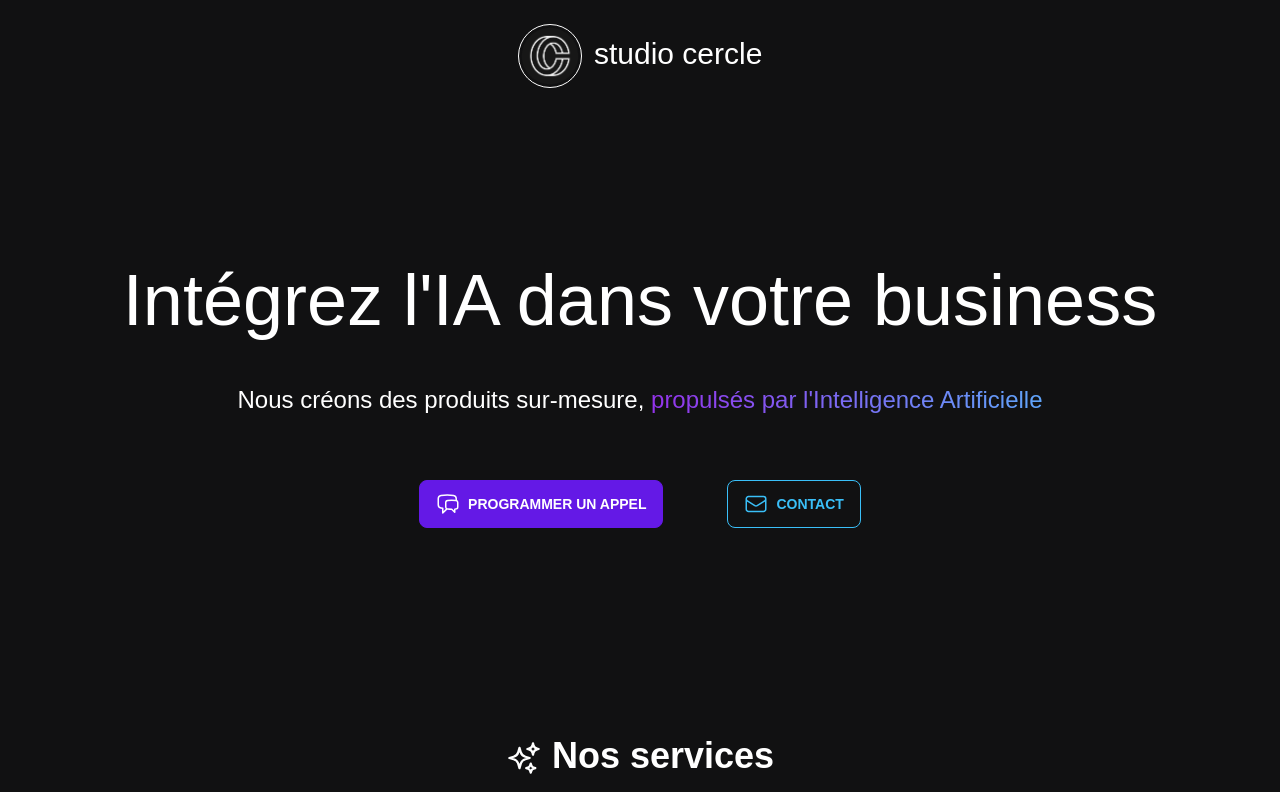
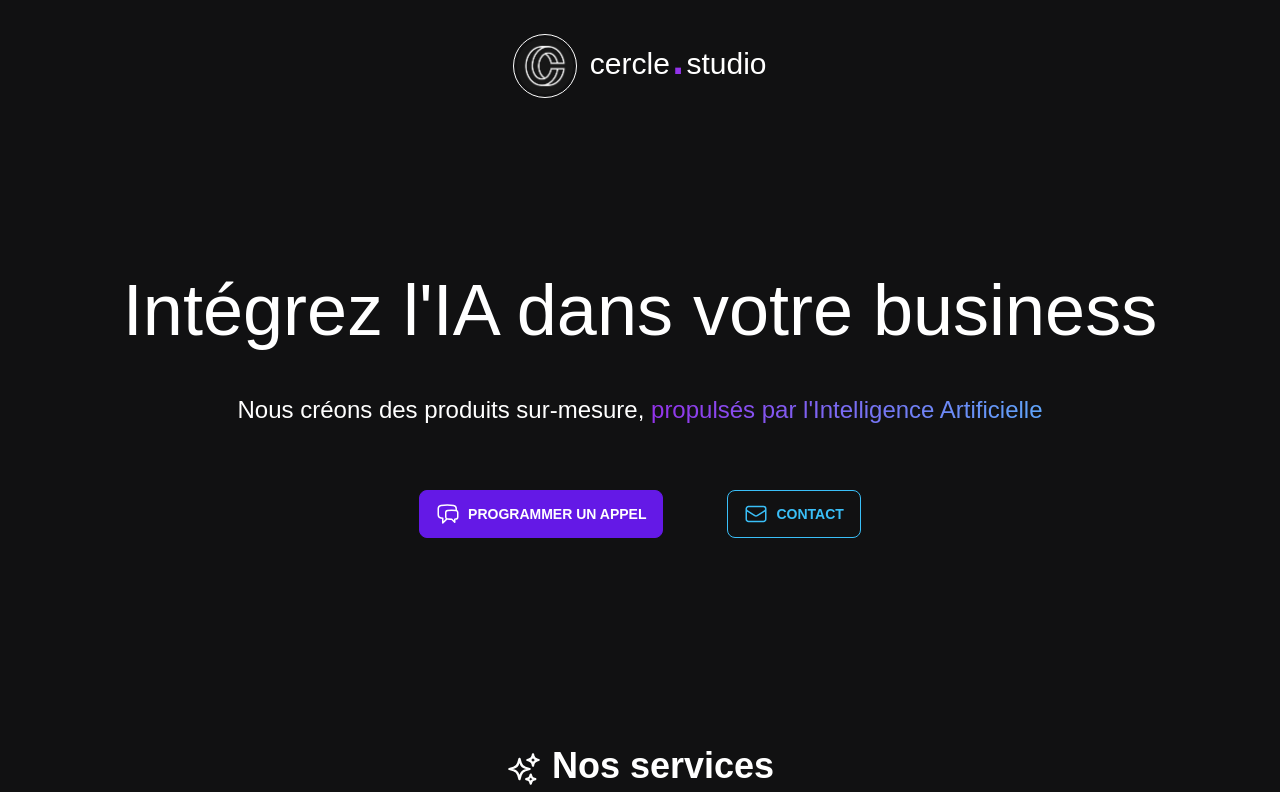
Before and after one commit to cercle-studio/cercle.studio, a React (Create React App) app in the folder app/: page / in a window 1280 px wide. Shown: the top 792 px of the page. Built offline with nearby package versions, Linux system fonts and the light colour scheme.

Commit message:
Add back cercle.studio

```diff
--- a/app/src/App.js
+++ b/app/src/App.js
@@ -16,7 +16,7 @@ function App() {
   return (
     <div className="font-sans">
       <div className="container mx-auto px-3 py-6">
-        <h1 className="text-3xl text-center mb-32 md:mb-44 2xl:mb-52 font-mono"><img id="logo" className="w-16 inline-block mr-1" src={logo} alt="logo" /> studio cercle</h1>
+        <h1 className="text-3xl text-center mb-32 md:mb-44 2xl:mb-52 font-mono"><img id="logo" className="w-16 inline-block mr-1" src={logo} alt="logo" /> cercle<span className="text-purple-600 text-6xl font-sans">.</span>studio</h1>
         <h2 className="text-5xl md:text-7xl text-center mb-12">Intégrez l'IA dans votre business</h2>
         <h2 className="text-xl md:text-2xl text-center mb-12">Nous créons des produits sur-mesure, <span className="text-transparent bg-clip-text bg-gradient-to-r from-purple-600 to-blue-400">propulsés par l'Intelligence Artificielle</span></h2>
 
```
